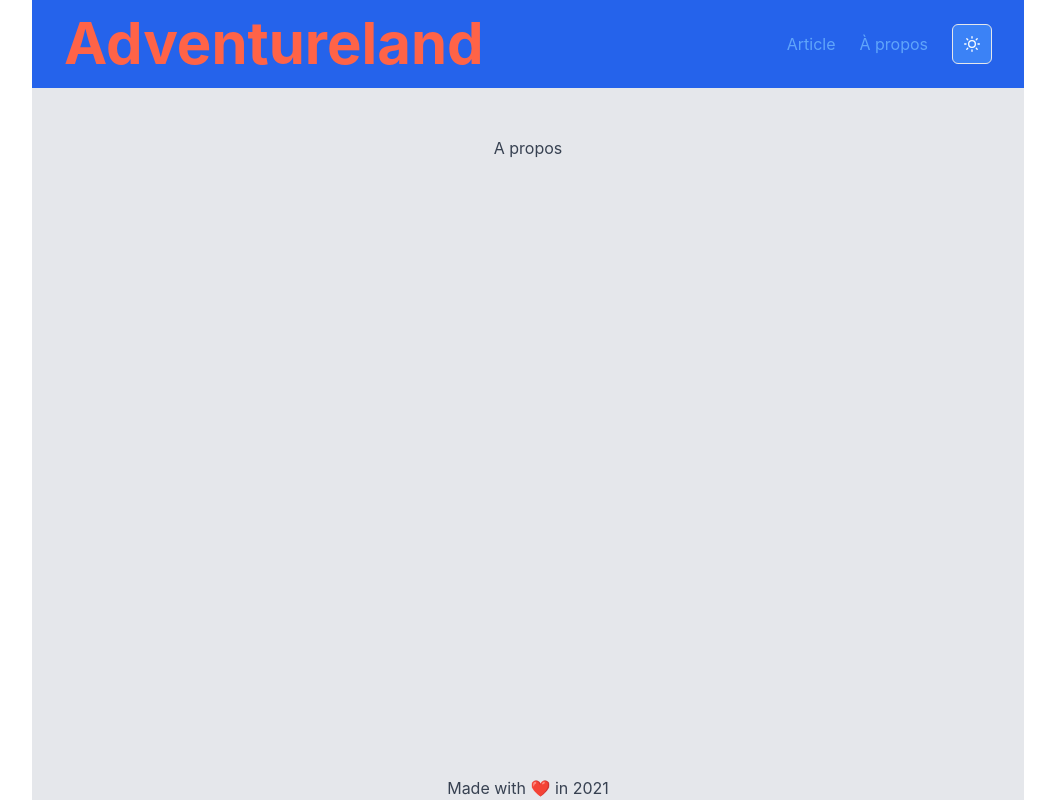
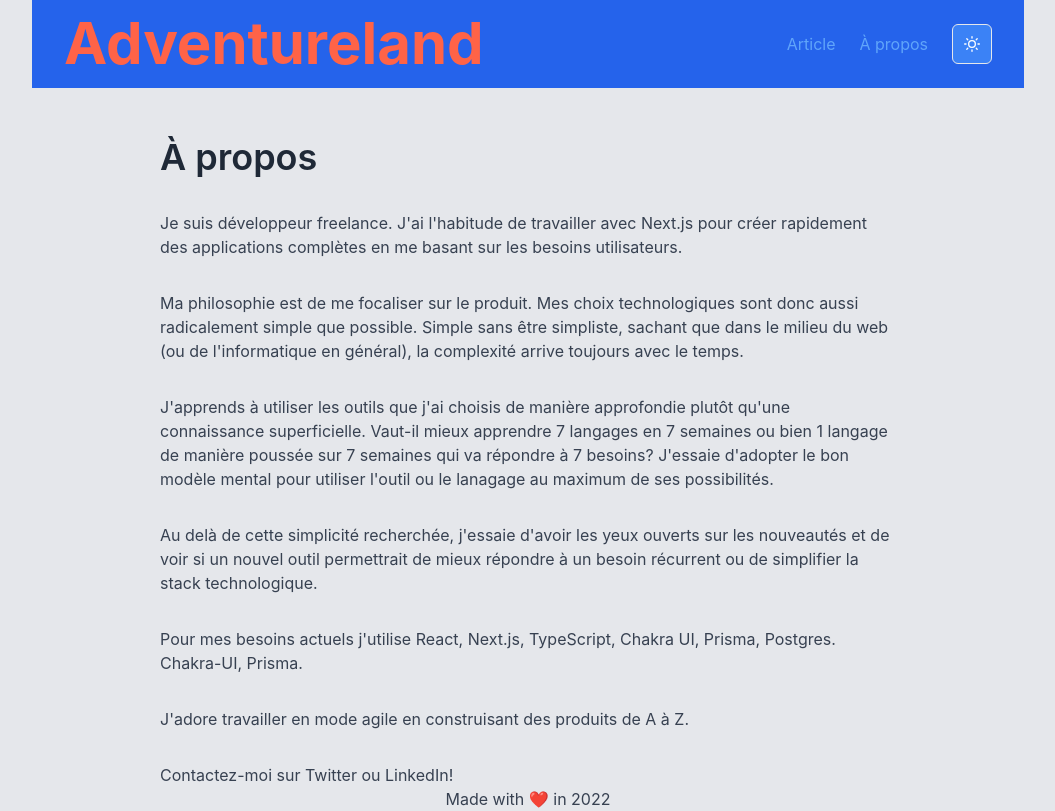
Before and after one commit to pom421/techlog, a Next.js app: page /a-propos in a window 1280 px wide. Shown: the whole page, without its empty margins (112-1167 px from the left). Built offline with nearby package versions, Linux system fonts and the light colour scheme; a web font is replaced by a local one.

Commit message:
feat: improve layout

```diff
--- a/components/Header.tsx
+++ b/components/Header.tsx
@@ -35,7 +35,7 @@ const Header = (): JSX.Element => {
           <Link as={NextLink} href="/">
             Article
           </Link>
-          <Link as={NextLink} href="a-propos">
+          <Link as={NextLink} href="/a-propos">
             À propos
           </Link>
           <IconButton
--- a/components/Layout.tsx
+++ b/components/Layout.tsx
@@ -12,7 +12,7 @@ function Footer() {
         <span role="img" aria-label="heart">
           ❤️
         </span>
-        &nbsp;in 2021
+        &nbsp;in 2022
       </p>
     </footer>
   );
@@ -26,7 +26,6 @@ function Layout({ children }: { children: React.ReactNode }): JSX.Element {
         <link rel="icon" href="/favicon.ico" />
       </Head>
 
-      <Container maxW="container.lg">
       <Flex
         direction="column"
         align="center"
@@ -34,15 +33,18 @@ function Layout({ children }: { children: React.ReactNode }): JSX.Element {
         minH="100vh"
         bg={useColorModeValue("gray.200", "gray.600")}
       >
+        <Container maxW="container.lg">
           <Header />
+        </Container>
 
         <main role="main" style={{ flexGrow: 1 }}>
-            <Container>{children}</Container>
+          <Container maxW="container.md">{children}</Container>
         </main>
 
+        <Container maxW="container.lg" textAlign="center">
           <Footer />
+        </Container>
       </Flex>
-      </Container>
     </>
   );
 }
--- a/pages/a-propos.tsx
+++ b/pages/a-propos.tsx
@@ -1,10 +1,50 @@
+import { Heading, Text, VStack } from "@chakra-ui/react";
 import React from "react";
 import Layout from "../components/Layout";
 
-function AboutPage() {
+function AboutPage(): JSX.Element {
   return (
     <Layout>
-      <h1>A propos</h1>
+      <VStack spacing="8" align="start">
+        <Heading as="h1">À propos</Heading>
+
+        <Text>
+          {
+            "Je suis développeur freelance. J'ai l'habitude de travailler avec Next.js pour créer rapidement des applications complètes en me basant sur les besoins utilisateurs."
+          }
+        </Text>
+
+        <Text>
+          {
+            "Ma philosophie est de me focaliser sur le produit. Mes choix technologiques sont donc aussi radicalement simple que possible. Simple sans être simpliste, sachant que dans le milieu du web (ou de l'informatique en général), la complexité arrive toujours avec le temps."
+          }
+        </Text>
+        <Text>
+          {
+            "J'apprends à utiliser les outils que j'ai choisis de manière approfondie plutôt qu'une connaissance superficielle. Vaut-il mieux apprendre 7 langages en 7 semaines ou bien 1 langage de manière poussée sur 7 semaines qui va répondre à 7 besoins? J'essaie d'adopter le bon modèle mental pour utiliser l'outil ou le lanagage au maximum de ses possibilités."
+          }
+        </Text>
+
+        <Text>
+          {
+            "Au delà de cette simplicité recherchée, j'essaie d'avoir les yeux ouverts sur les nouveautés et de voir si un nouvel outil permettrait de mieux répondre à un besoin récurrent ou  de simplifier la stack technologique."
+          }
+        </Text>
+
+        <Text>
+          {
+            "Pour mes besoins actuels j'utilise React, Next.js, TypeScript, Chakra UI, Prisma, Postgres. Chakra-UI, Prisma."
+          }
+        </Text>
+
+        <Text>
+          {
+            "J'adore travailler en mode agile en construisant des produits de A à Z."
+          }
+        </Text>
+
+        <Text>Contactez-moi sur Twitter ou LinkedIn!</Text>
+      </VStack>
     </Layout>
   );
 }
```
Lines whose indentation alone changed are shown as unchanged.
